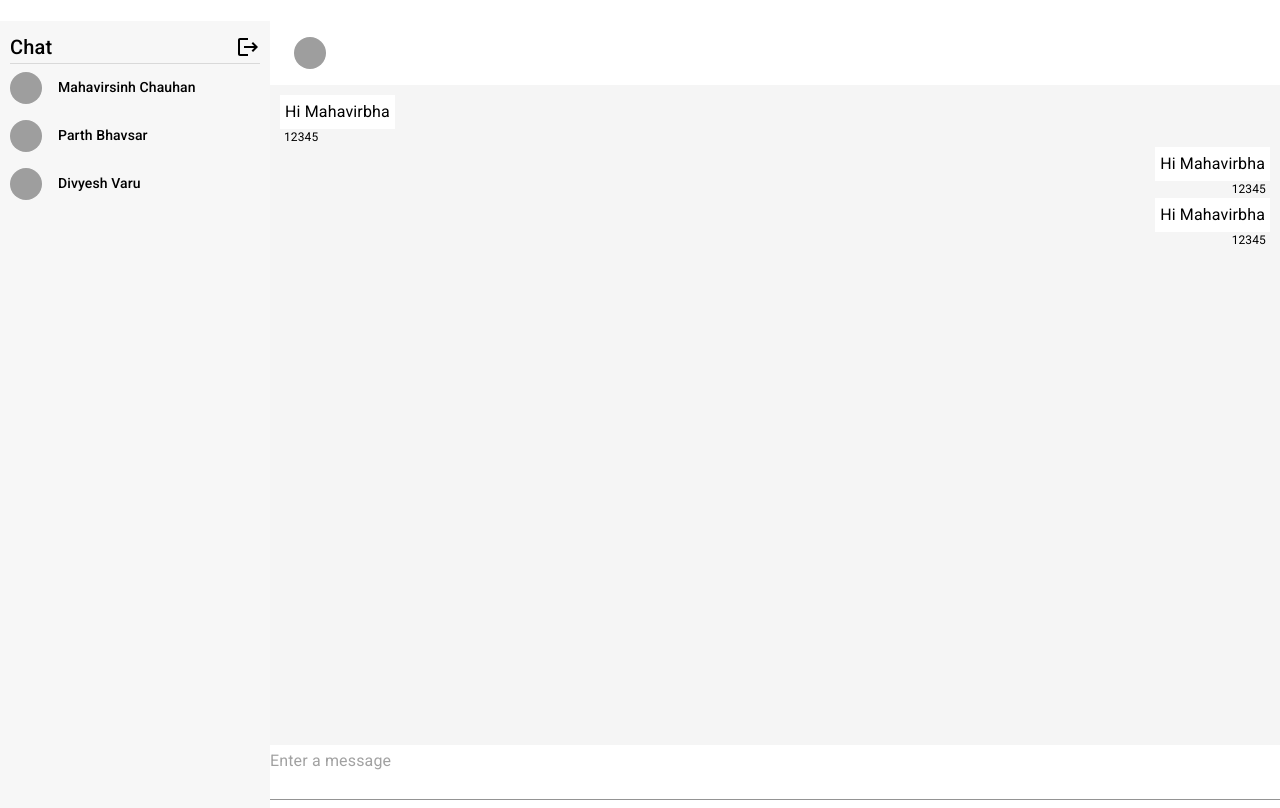
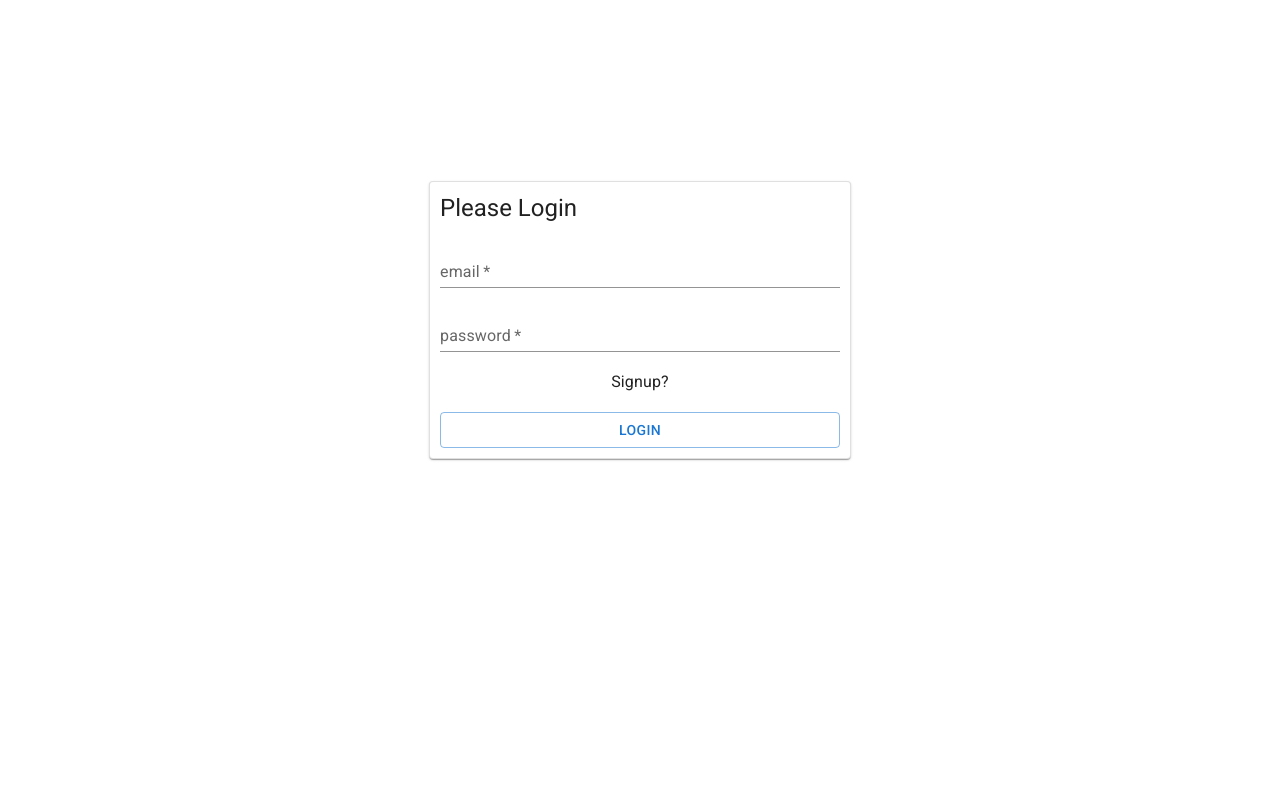
Before and after one commit to mahavirbha/chatapp, a React (Create React App) app in the folder client/: page /1/1 in a window 1280 px wide. Shown: the top 808 px of the page. Built offline with nearby package versions, Linux system fonts and the light colour scheme; grey boxes are pictures that could not be loaded.

Commit message:
Signup-Signin integrated

```diff
--- a/client/package.json
+++ b/client/package.json
@@ -3,6 +3,7 @@
   "version": "0.1.0",
   "private": true,
   "dependencies": {
+    "@apollo/client": "^3.7.0",
     "@emotion/react": "^11.10.4",
     "@emotion/styled": "^11.10.4",
     "@fontsource/roboto": "^4.5.8",
@@ -11,6 +12,7 @@
     "@testing-library/jest-dom": "^5.16.5",
     "@testing-library/react": "^13.4.0",
     "@testing-library/user-event": "^13.5.0",
+    "graphql": "^16.6.0",
     "react": "^18.2.0",
     "react-dom": "^18.2.0",
     "react-router-dom": "^6.4.1",
--- a/client/src/App.js
+++ b/client/src/App.js
@@ -1,13 +1,12 @@
+import { useState } from "react";
 import AuthScreen from "./pages/AuthScreen";
 import HomeScreen from "./pages/HomeScreen";
 
 function App() {
-  return (
-    <h1>
-      {/* <AuthScreen /> */}
-      <HomeScreen/>
-    </h1>
+  const [loggedIn, setLoggedIn] = useState(
+    localStorage.getItem("jwt") ? true : false
   );
+  return <>{loggedIn ? <HomeScreen setLoggedIn={setLoggedIn} /> : <AuthScreen setLoggedIn={setLoggedIn} />}</>;
 }
 
 export default App;
--- a/client/src/components/Sidebar.js
+++ b/client/src/components/Sidebar.js
@@ -3,12 +3,18 @@ import React from "react";
 import UserCard from "./UserCard";
 import LogoutIcon from '@mui/icons-material/Logout';
 
-function Sidebar() {
+function Sidebar({setLoggedIn}) {
   const users = [
     { id: 1, firstName: "Mahavirsinh", lastName: "Chauhan" },
     { id: 2, firstName: "Parth", lastName: "Bhavsar" },
     { id: 3, firstName: "Divyesh", lastName: "Varu" },
   ];
+
+  function handleLogout() {
+    console.log("handleLogout")
+    localStorage.removeItem('jwt')
+    setLoggedIn(false)
+  }
 
   return (
     <Box
@@ -22,7 +28,7 @@ function Sidebar() {
       <Stack direction='row' sx={{display:"flex", alignItems:"center", justifyContent:"space-between"}}>
 
       <Typography variant="h6">Chat</Typography>
-      <LogoutIcon/>
+      <LogoutIcon onClick={() => handleLogout()}/>
       </Stack>
       <Divider />
       {users.map((item, index) => {
--- /dev/null
+++ b/client/src/graphql/mutations.js
@@ -0,0 +1,20 @@
+import { gql } from "@apollo/client";
+
+export const SIGNUP_USER = gql`
+  mutation SignupUser($userNew: UserInput!) {
+    signupUser(userNew: $userNew) {
+      id
+      firstName
+      lastName
+      email
+    }
+  }
+`;
+
+export const LOGIN_USER = gql`
+  mutation SigninUser($userSignin: UserSigninInput!) {
+    signinUser(userSignin: $userSignin) {
+      token
+    }
+  }
+`
--- a/client/src/index.js
+++ b/client/src/index.js
@@ -1,15 +1,25 @@
+import {
+  ApolloClient, ApolloProvider, InMemoryCache
+} from "@apollo/client";
 import React from "react";
 import ReactDOM from "react-dom/client";
+import { BrowserRouter } from "react-router-dom";
+import App from "./App";
 import "./index.css";
-import App from "./App";
 import reportWebVitals from "./reportWebVitals";
-import { BrowserRouter } from "react-router-dom";
+
+const client = new ApolloClient({
+  uri: "http://localhost:4000/",
+  cache: new InMemoryCache(),
+});
 
 const root = ReactDOM.createRoot(document.getElementById("root"));
 root.render(
   <React.StrictMode>
     <BrowserRouter>
-      <App />
+      <ApolloProvider client={client}>
+        <App />
+      </ApolloProvider>
     </BrowserRouter>
   </React.StrictMode>
 );
--- a/client/src/pages/AuthScreen.js
+++ b/client/src/pages/AuthScreen.js
@@ -1,18 +1,55 @@
 import React, { useRef, useState } from "react";
 import {
+  Alert,
   Box,
   Button,
   Card,
+  CircularProgress,
   Paper,
   Stack,
   TextField,
   Typography,
 } from "@mui/material";
+import { useMutation } from "@apollo/client";
+import { LOGIN_USER, SIGNUP_USER } from "../graphql/mutations";
 
-function AuthScreen() {
+function AuthScreen({ setLoggedIn }) {
   const [formData, setFormData] = useState({});
   const [showLogin, setShowLogin] = useState(true);
   const authForm = useRef(null);
+  const [signupUser, { data: signupData, loading: l1, error: e1 }] =
+    useMutation(SIGNUP_USER);
+  const [signinUser, { data: siginData, loading: l2, error: e2 }] = useMutation(
+    LOGIN_USER,
+    {
+      onCompleted(data) {
+        localStorage.setItem("jwt", data.signinUser.token);
+        setLoggedIn(true);
+      },
+    }
+  );
+
+  if (l1) {
+    return (
+      <Box
+        sx={{
+          display: "flex",
+          justifyContent: "center",
+          alignItems: "center",
+          height: "100vh",
+        }}
+      >
+        <Box
+          sx={{
+            textAlign: "center",
+          }}
+        >
+          <CircularProgress />
+          <Typography variant="h6">Authenticating...</Typography>
+        </Box>
+      </Box>
+    );
+  }
 
   const handleChange = (e) => {
     setFormData({
@@ -23,7 +60,19 @@ function AuthScreen() {
 
   const handleSubmit = (e) => {
     e.preventDefault();
-    console.log("formdata:", formData);
+    if (showLogin) {
+      signinUser({
+        variables: {
+          userSignin: formData,
+        },
+      });
+    } else {
+      signupUser({
+        variables: {
+          userNew: formData,
+        },
+      });
+    }
   };
 
   return (
@@ -40,6 +89,15 @@ function AuthScreen() {
     >
       <Card variant="outlined" component={Paper} sx={{ padding: "10px" }}>
         <Stack direction="column" spacing={2} sx={{ width: "400px" }}>
+          {signupData && (
+            <Alert severity="success">
+              {signupData.signupUser.firstName} Signed Up
+            </Alert>
+          )}
+          {siginData && <Alert severity="success">Signed-in</Alert>}
+          {e1 && <Alert severity="error">{e1.message}</Alert>}
+          {e2 && <Alert severity="error">{e2.message}</Alert>}
+
           <Typography variant="h5">
             Please {showLogin ? "Login" : "Sign Up"}
           </Typography>
@@ -50,16 +108,19 @@ function AuthScreen() {
                 label="First Name"
                 variant="standard"
                 onChange={handleChange}
+                required
               />
               <TextField
                 name="lastName"
                 label="Last Name"
                 variant="standard"
                 onChange={handleChange}
+                required
               />
             </>
           )}
           <TextField
+            required
             type="email"
             name="email"
             label="email"
@@ -67,6 +128,7 @@ function AuthScreen() {
             onChange={handleChange}
           />
           <TextField
+            required
             type="password"
             name="password"
             label="password"
@@ -74,7 +136,7 @@ function AuthScreen() {
             onChange={handleChange}
           />
           <Typography
-            sx={{ textAlign: "center" }}
+            sx={{ textAlign: "center", cursor: "pointer" }}
             variant="subtitle1"
             onClick={() => {
               setShowLogin((preValue) => !preValue);
--- a/client/src/pages/HomeScreen.js
+++ b/client/src/pages/HomeScreen.js
@@ -14,10 +14,10 @@ const AllRoutes = () => {
     )
 }
 
-function HomeScreen() {
+function HomeScreen({setLoggedIn}) {
   return (
     <Box sx={{display:"flex"}}>
-        <Sidebar/>
+        <Sidebar setLoggedIn={setLoggedIn} />
         <AllRoutes/>
     </Box>
   )
```
Also changed, not shown: 1 other file (tests, documents, lock files or other folders).
